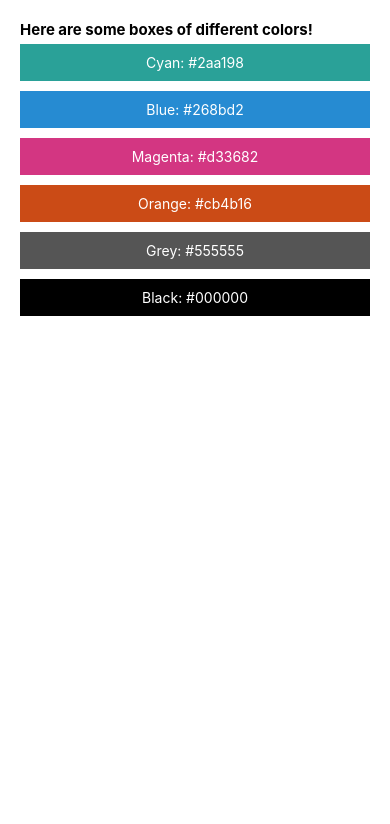
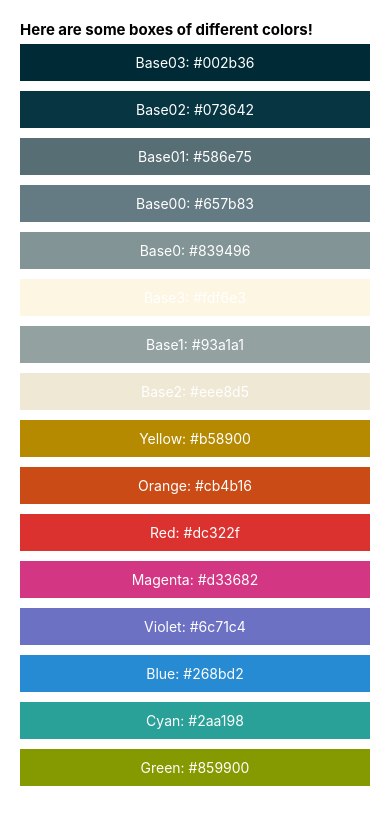
Before and after one commit to ZeeAzmat/react-native, a React Native app: screen / in a window 390 px wide. Shown: the top 824 px of the page. Built offline with nearby package versions, Linux system fonts and the light colour scheme.

Commit message:
flat list

```diff
--- a/App.js
+++ b/App.js
@@ -1,6 +1,7 @@
 import React from 'react';
+import { COLORS } from './data/colors.json';
 import ColorBox from './components/ColorBox';
-import { View, Text, SafeAreaView, StyleSheet } from 'react-native';
+import { View, Text, SafeAreaView, StyleSheet, FlatList } from 'react-native';
 
 const App = () => {
   return (
@@ -11,12 +12,12 @@
         </Text>
       </View>
 
-      <ColorBox colorName="Cyan" hexCode="#2aa198" />
-      <ColorBox colorName="Blue" hexCode="#268bd2" />
-      <ColorBox colorName="Magenta" hexCode="#d33682" />
-      <ColorBox colorName="Orange" hexCode="#cb4b16" />
-      <ColorBox colorName="Grey" hexCode="#555555" />
-      <ColorBox colorName="Black" hexCode="#000000" />
+      <FlatList
+        data={COLORS}
+        renderItem={({ item }) => (
+          <ColorBox colorName={item.colorName} hexCode={item.hexCode} />
+        )}
+      />
     </SafeAreaView>
   );
 };
--- /dev/null
+++ b/data/colors.json
@@ -0,0 +1,20 @@
+{
+    "COLORS": [
+        { "colorName": "Base03", "hexCode": "#002b36" },
+        { "colorName": "Base02", "hexCode": "#073642" },
+        { "colorName": "Base01", "hexCode": "#586e75" },
+        { "colorName": "Base00", "hexCode": "#657b83" },
+        { "colorName": "Base0", "hexCode": "#839496" },
+        { "colorName": "Base3", "hexCode": "#fdf6e3" },
+        { "colorName": "Base1", "hexCode": "#93a1a1" },
+        { "colorName": "Base2", "hexCode": "#eee8d5" },
+        { "colorName": "Yellow", "hexCode": "#b58900" },
+        { "colorName": "Orange", "hexCode": "#cb4b16" },
+        { "colorName": "Red", "hexCode": "#dc322f" },
+        { "colorName": "Magenta", "hexCode": "#d33682" },
+        { "colorName": "Violet", "hexCode": "#6c71c4" },
+        { "colorName": "Blue", "hexCode": "#268bd2" },
+        { "colorName": "Cyan", "hexCode": "#2aa198" },
+        { "colorName": "Green", "hexCode": "#859900" }
+    ]
+}
```
